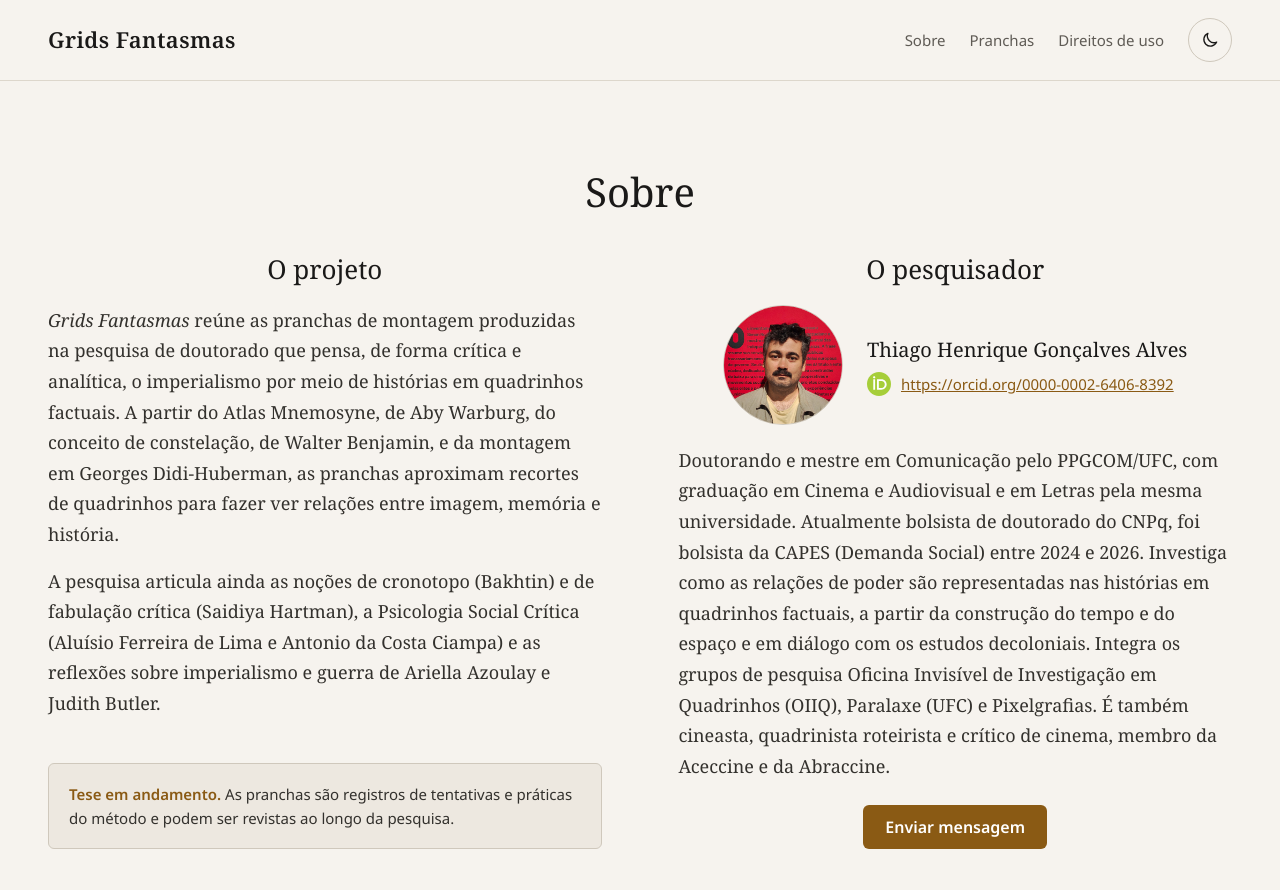
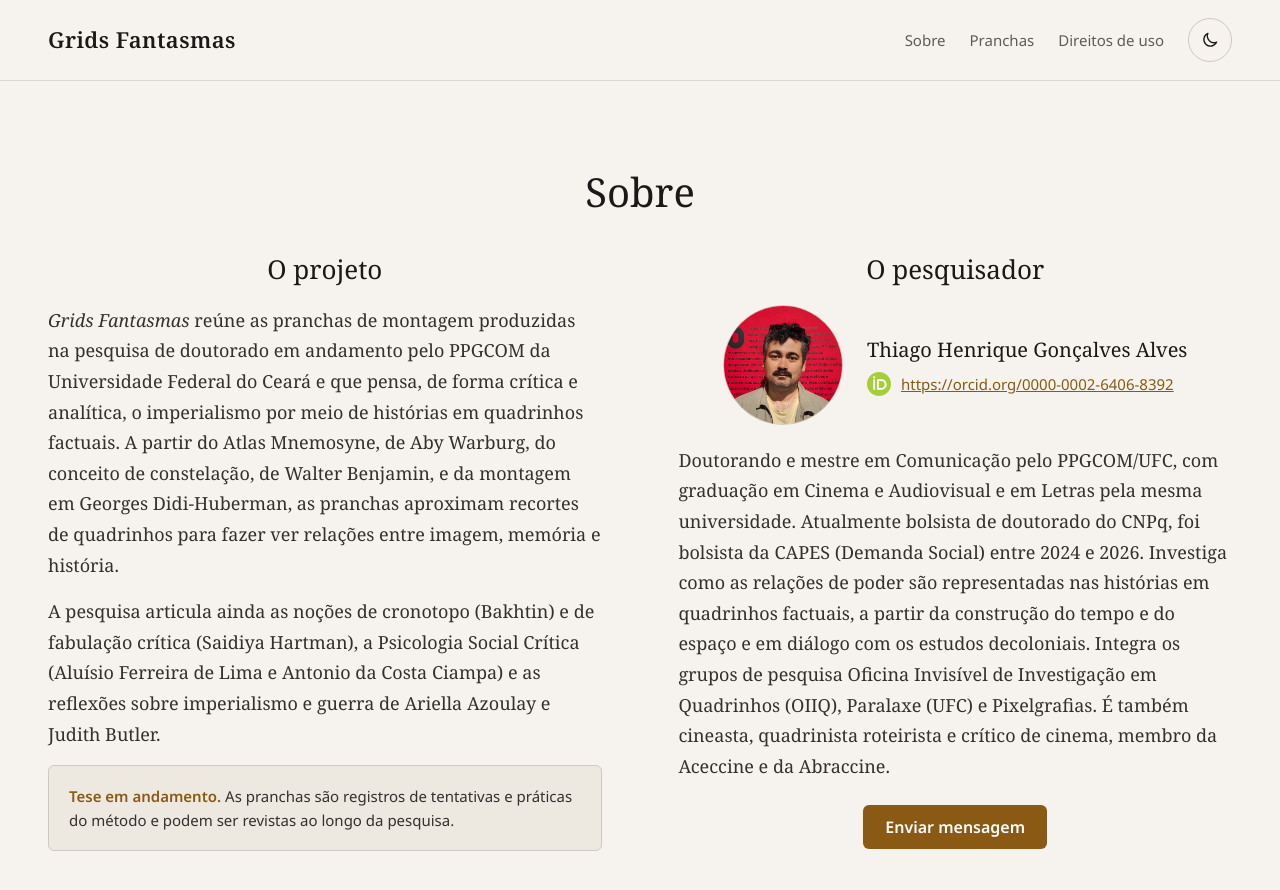
Before and after one commit to thiagohgalves/grids-fantasmas, a Jekyll site: the page built from index.html, in a window 1280 px wide and 900 px high. Shown: the top 890 px of the window. Built offline with Jekyll 4.4.1, drawn with Linux system fonts in a browser that asks for light colours.

Commit message:
Atualiza texto do projeto

```diff
--- a/index.html
+++ b/index.html
@@ -10,7 +10,7 @@ title: Início
   <div class="sobre-colunas">
     <article class="sobre-projeto">
       <h3>O projeto</h3>
-      <p><em>Grids Fantasmas</em> reúne as pranchas de montagem produzidas na pesquisa de doutorado que pensa, de forma crítica e analítica, o imperialismo por meio de histórias em quadrinhos factuais. A partir do Atlas Mnemosyne, de Aby Warburg, do conceito de constelação, de Walter Benjamin, e da montagem em Georges Didi-Huberman, as pranchas aproximam recortes de quadrinhos para fazer ver relações entre imagem, memória e história.</p>
+      <p><em>Grids Fantasmas</em> reúne as pranchas de montagem produzidas na pesquisa de doutorado em andamento pelo PPGCOM da Universidade Federal do Ceará e que pensa, de forma crítica e analítica, o imperialismo por meio de histórias em quadrinhos factuais. A partir do Atlas Mnemosyne, de Aby Warburg, do conceito de constelação, de Walter Benjamin, e da montagem em Georges Didi-Huberman, as pranchas aproximam recortes de quadrinhos para fazer ver relações entre imagem, memória e história.</p>
       <p>A pesquisa articula ainda as noções de cronotopo (Bakhtin) e de fabulação crítica (Saidiya Hartman), a Psicologia Social Crítica (Aluísio Ferreira de Lima e Antonio da Costa Ciampa) e as reflexões sobre imperialismo e guerra de Ariella Azoulay e Judith Butler.</p>
       <div class="aviso-tese">
         <strong>Tese em andamento.</strong> As pranchas são registros de tentativas e práticas do método e podem ser revistas ao longo da pesquisa.
```
